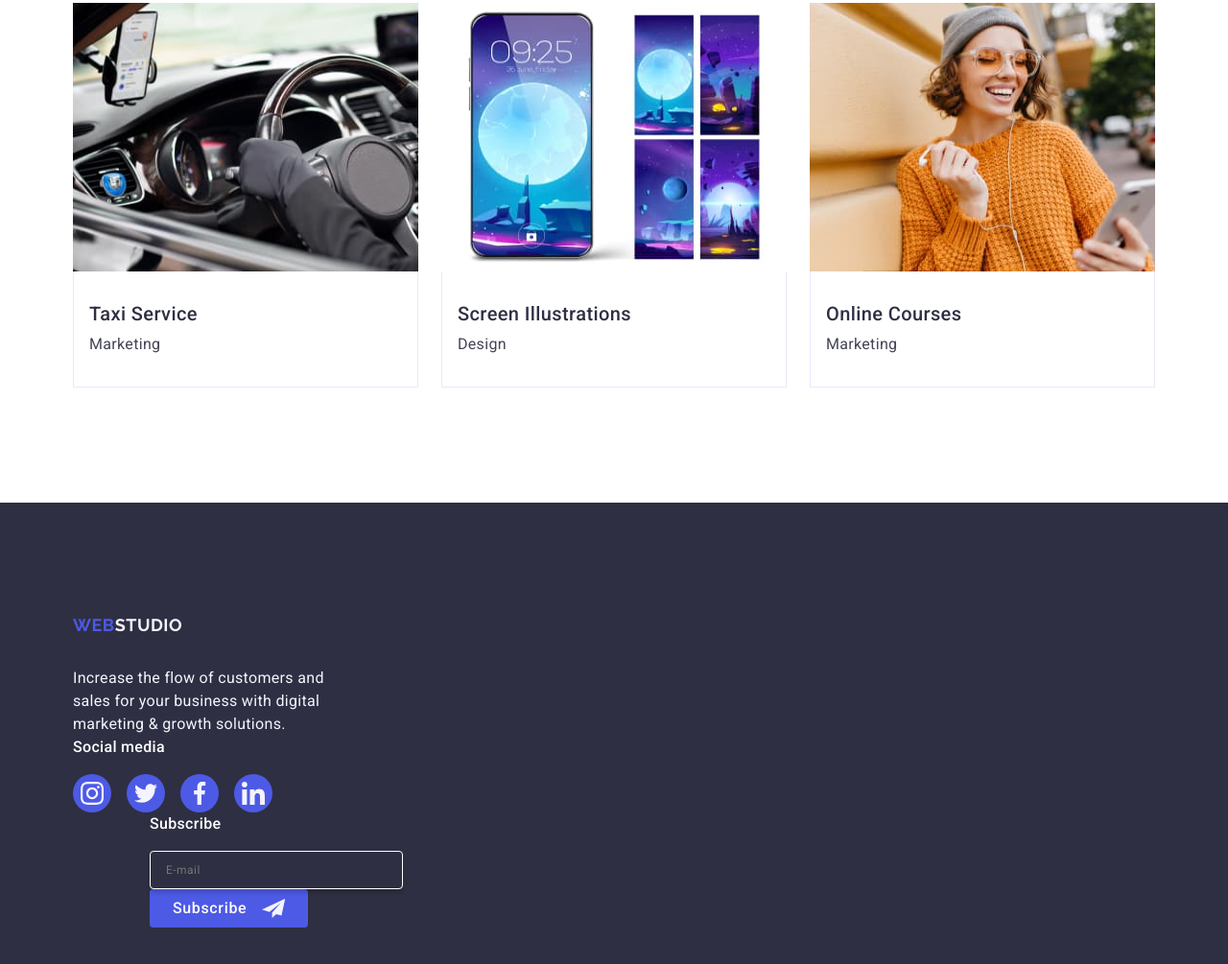
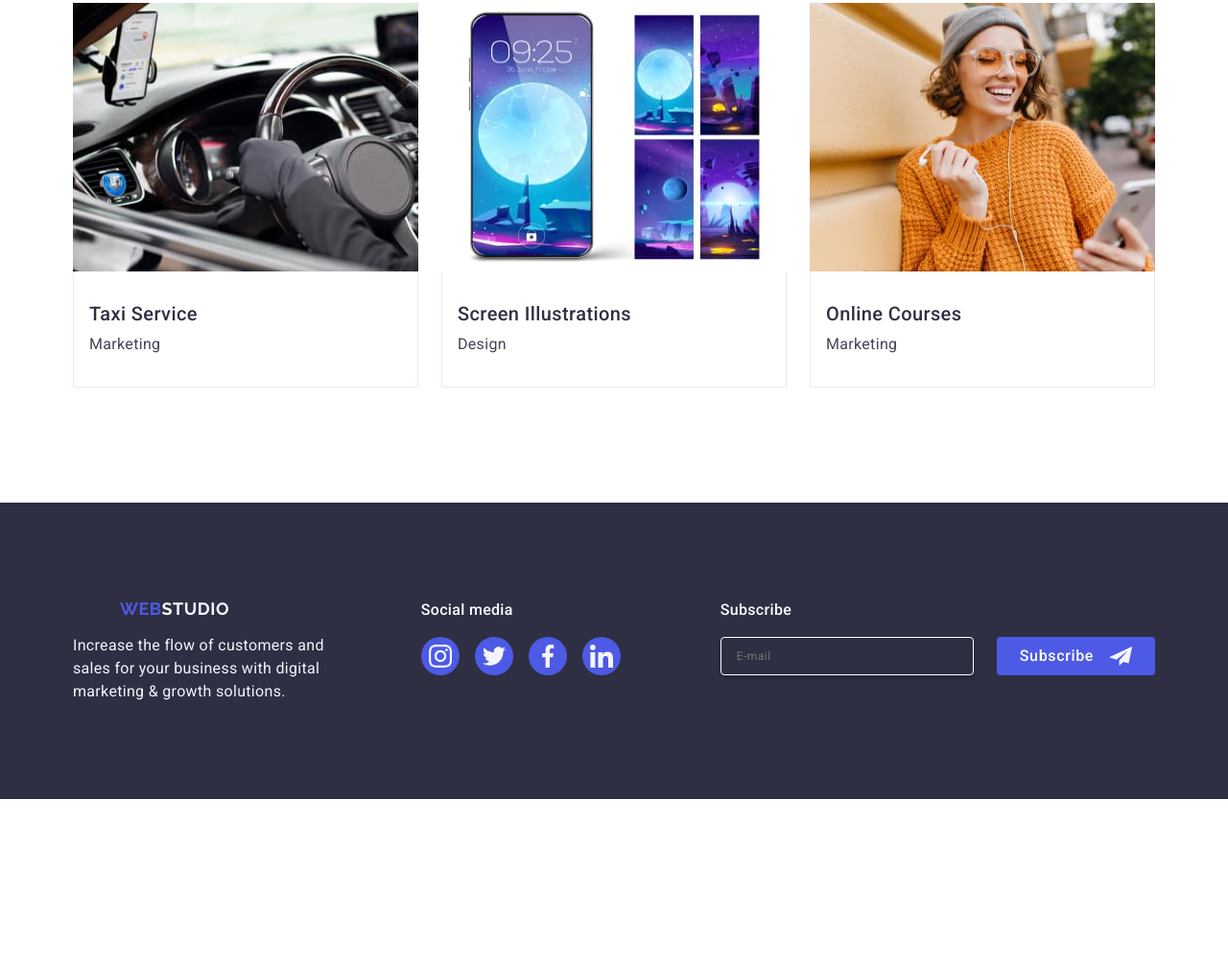
Before and after one commit to maxi-adamchuk/goit-markup-hw-06, a plain HTML site: page index.html in a window 1280 px wide. Shown: the part 2619-3624 px from the top of the page at 96% size. After the commit the page ends 3452 px from the top, so only its background shows below. Drawn offline with nearby package versions, Linux system fonts and the light colour scheme.

Commit message:
bez modalki ta dorobiti pict

```diff
--- a/css/styles.css
+++ b/css/styles.css
@@ -501,7 +501,10 @@ top: 0;
 }
 .footerstyles {
     background-color: #2E2F42;
-    padding: 100px 0;
+    /* padding: 100px 0; */
+    padding-top: 96px;
+    padding-bottom: 96px;
+    box-sizing: border-box;
 }
 .studiofoo {
     color: #f4f4fd;
@@ -514,12 +517,15 @@ font-weight: 400;
 line-height: 24px;
 text-align: left;
 letter-spacing: 0.02em;
-max-width: 264px;
+/* max-width: 264px; */
+max-width: 288px;
+margin-bottom: 72px;
 }
 
 .logofooter {
     display: inline-block;
     margin-bottom: 16px;
+    padding: 0;
 }
 
 .footer-social-par {
@@ -529,6 +535,9 @@ line-height: 1.5;
 letter-spacing: 0.02em;
 color: #FFFFFF;
 margin-bottom: 16px;
+display: block;
+text-align: center;
+justify-content: center;
 }
 
 .icon-footer-list {
@@ -536,7 +545,12 @@ margin-bottom: 16px;
     gap: 16px;
     width: 208px;
     height: 40px;
+    margin-left: auto;
+    margin-right: auto;
+    margin-bottom: 72px;
     justify-content: center;
+
+
 }
 
 .icon-footer-link {
@@ -555,11 +569,20 @@ margin-bottom: 16px;
 }
 .footer-container {
     /* display: flex; */
-    display:block;
-    align-items: baseline;
+    /* align-items: baseline; */
+    max-width: 100%;
+    box-sizing: border-box;
+    padding: 0 16px;
+    margin: 0 auto;
+    display: block;
     }
     .logofooter-container {
-        margin-right: 120px;
+        /* margin-right: 120px; */
+        display: flex;
+        flex-wrap: wrap;
+        justify-content: center;
+        align-items: center;
+
     }
     .icon-footer-link:hover, .icon-footer-link:focus{
         background-color: #31d0aa;
@@ -573,13 +596,16 @@ margin-bottom: 16px;
         line-height: 1.5;
         letter-spacing: 0.02em;
         color: #ffffff;
+        text-align: center;
     }
     .footer-form-container {
-        margin-left: 80px;
+        /* margin-left: 80px; */
+
     }
     .footer-subscribe-form {
-        /* display: flex; */
-        display: block;
+        display: flex;
+        flex-direction: column;
+        align-items: center;
         gap: 24px;
     }
     .icon-footer-sendpict {
@@ -619,6 +645,7 @@ justify-content: center;
 align-items: center;
 cursor: pointer;
 border: none;
+margin-top: auto;
     }
 
     .backdrop {
@@ -881,7 +908,31 @@ fill: transparent;
         .portfolio-list-item {
             width: calc((100% - 72px) / 2);
 }
-
+.footer-container {
+    display: flex;
+    flex-wrap: wrap;
+    gap: 72px 24px;
+    padding-left: 108px;
+}
+.logofooter-container {
+    display: flex;
+    flex-direction: column;
+    justify-content: center;
+    align-items: center;
+}
+.footer-subscribe-form {
+    flex-direction: row;
+    gap: 24px;
+}
+.footer-social-par {
+    text-align: left;
+}
+.subscribe-text {
+    text-align: left;
+}
+.textfoot {
+    max-width: 264px;
+ }
 }
 
 
@@ -948,4 +999,25 @@ width: calc((100% - 72px) / 4);
 .portfolio-list-item {
     width: calc((100% - 48px) / 3);
 }
+.logofooter-container {
+    margin-right: auto;
 }
+.footerstyles {
+ padding: 100px 0;
+}
+.footer-form-container {
+    margin-left: 80px;
+}
+.footer-container {
+    display: flex;
+    align-items: baseline;
+    flex-wrap:nowrap;
+}
+.textfoot {
+    max-width: 288px;
+    margin-bottom: 0;
+}
+.icon-footer-list {
+    margin-bottom: 0;
+}
+}
```
